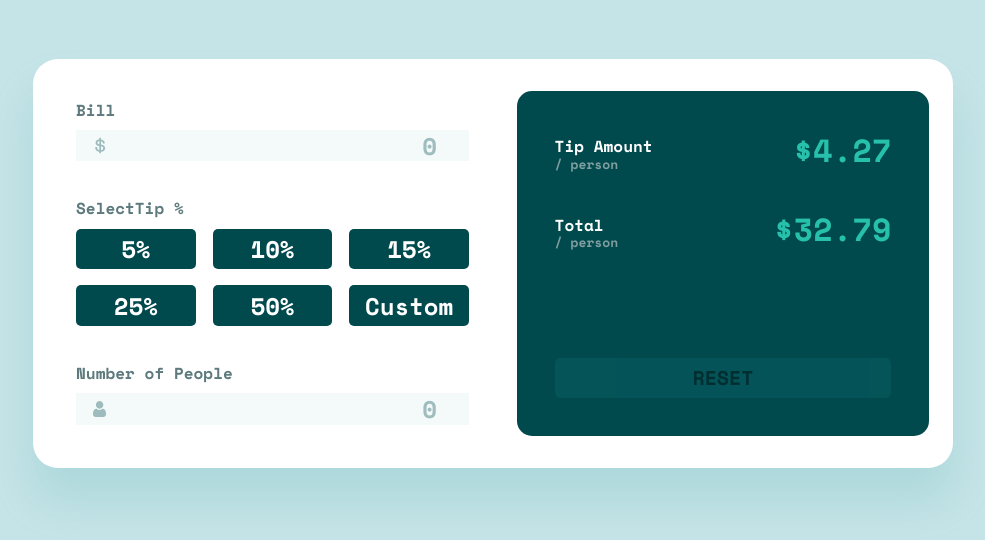
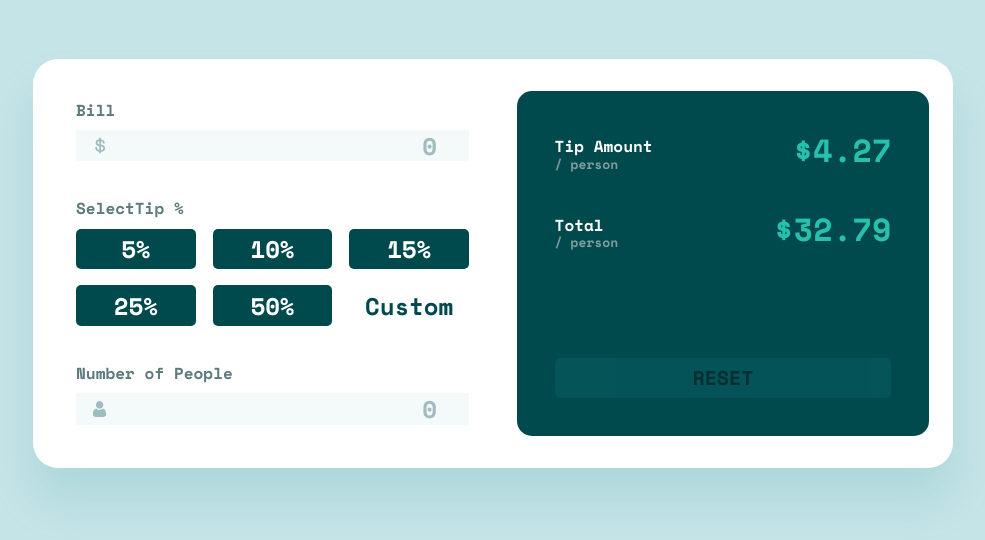
Before and after one commit to SydsBike/tip-calculator-app-main, a plain HTML site: page index.html in a window 1280 px wide. Shown: the part 222-762 px from the top of the page, without its empty margins (147-1132 px from the left). Drawn offline with nearby package versions, Linux system fonts and the light colour scheme.

Commit message:
update custom button color

```diff
--- a/style.css
+++ b/style.css
@@ -256,6 +256,11 @@ body {
   column-gap: 17px;
 }
 
+.custom {
+  background-color: var(--clr-bg-app);
+  color: var(--clr-bg-btn);
+}
+
 .tip-select {
   flex: 1 1 117px;
 }
```
